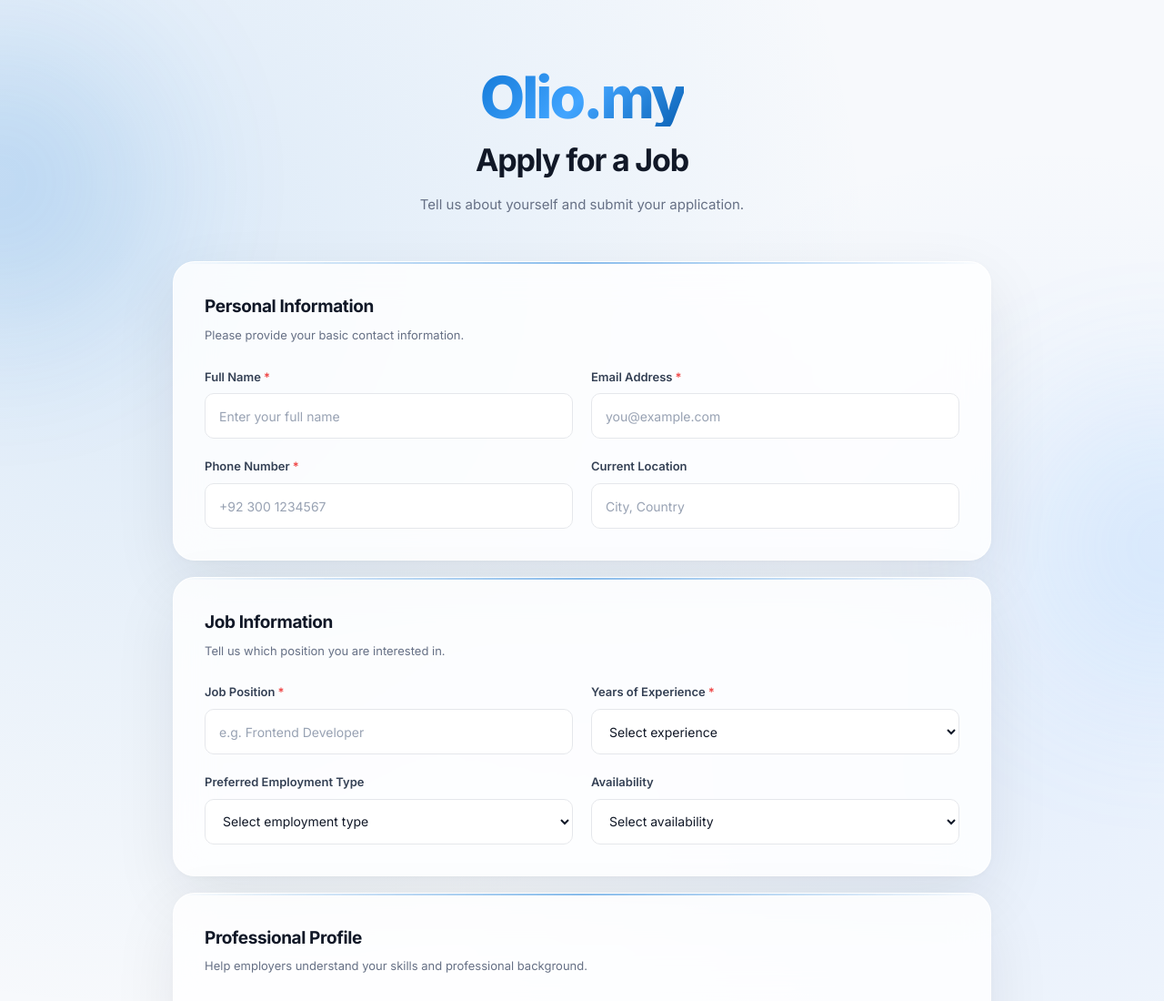
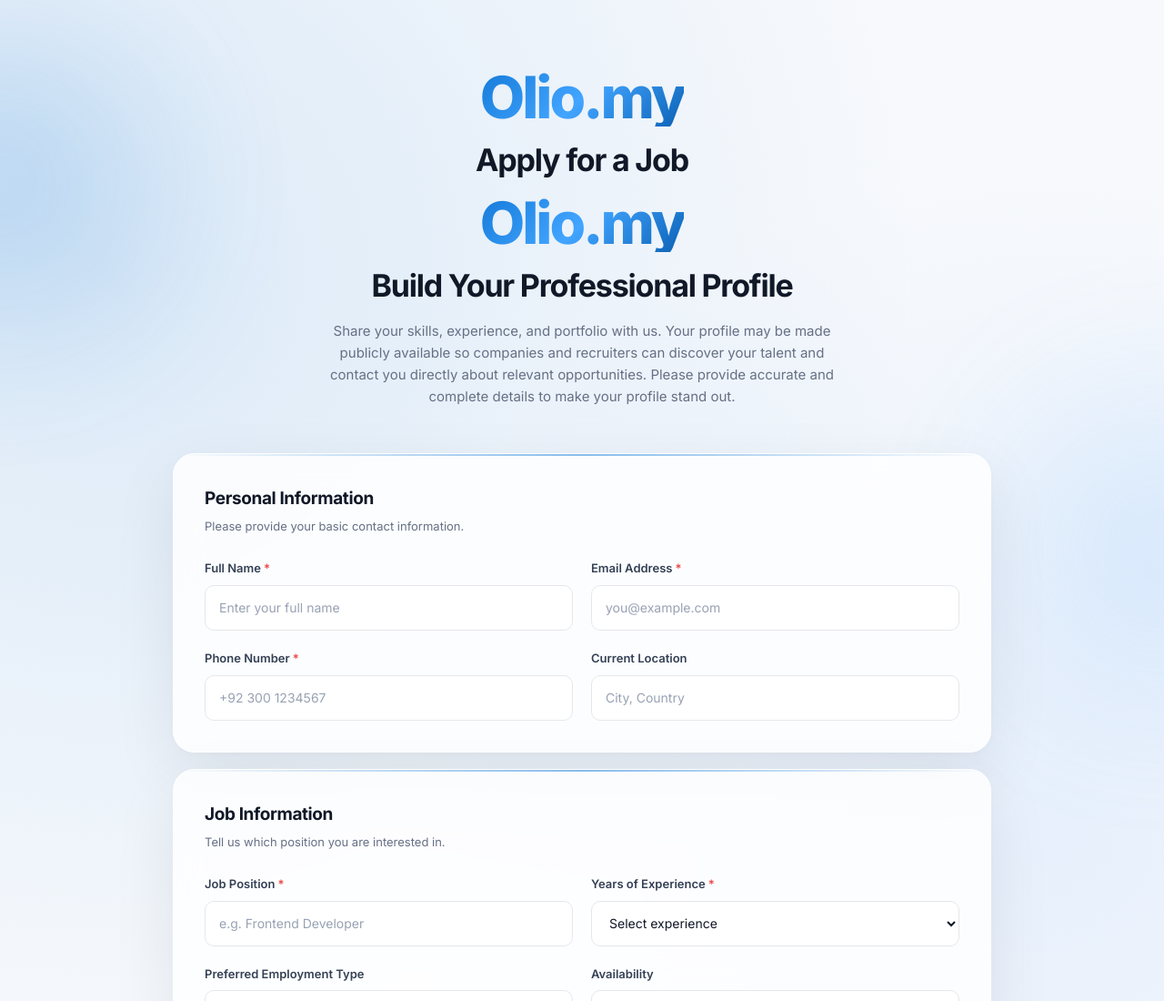
Before and after one commit to 10bi/apply-olio, a website: page public/index.html in a window 1280 px wide. Shown: the top 1100 px of the page at 91% size. Drawn offline with Linux system fonts and the light colour scheme.

Commit message:
Update index.html

```diff
--- a/public/index.html
+++ b/public/index.html
@@ -13,7 +13,8 @@
     <header class="top">
         <h1>Olio.my</h1>
         <p>Apply for a Job</p>
-        <span>Tell us about yourself and submit your application.</span>
+        <h1>Olio.my</h1> <p>Build Your Professional Profile</p>
+        <span>Share your skills, experience, and portfolio with us. Your profile may be made publicly available so companies and recruiters can discover your talent and contact you directly about relevant opportunities. Please provide accurate and complete details to make your profile stand out.</span>
     </header>
 
     <main>
```
